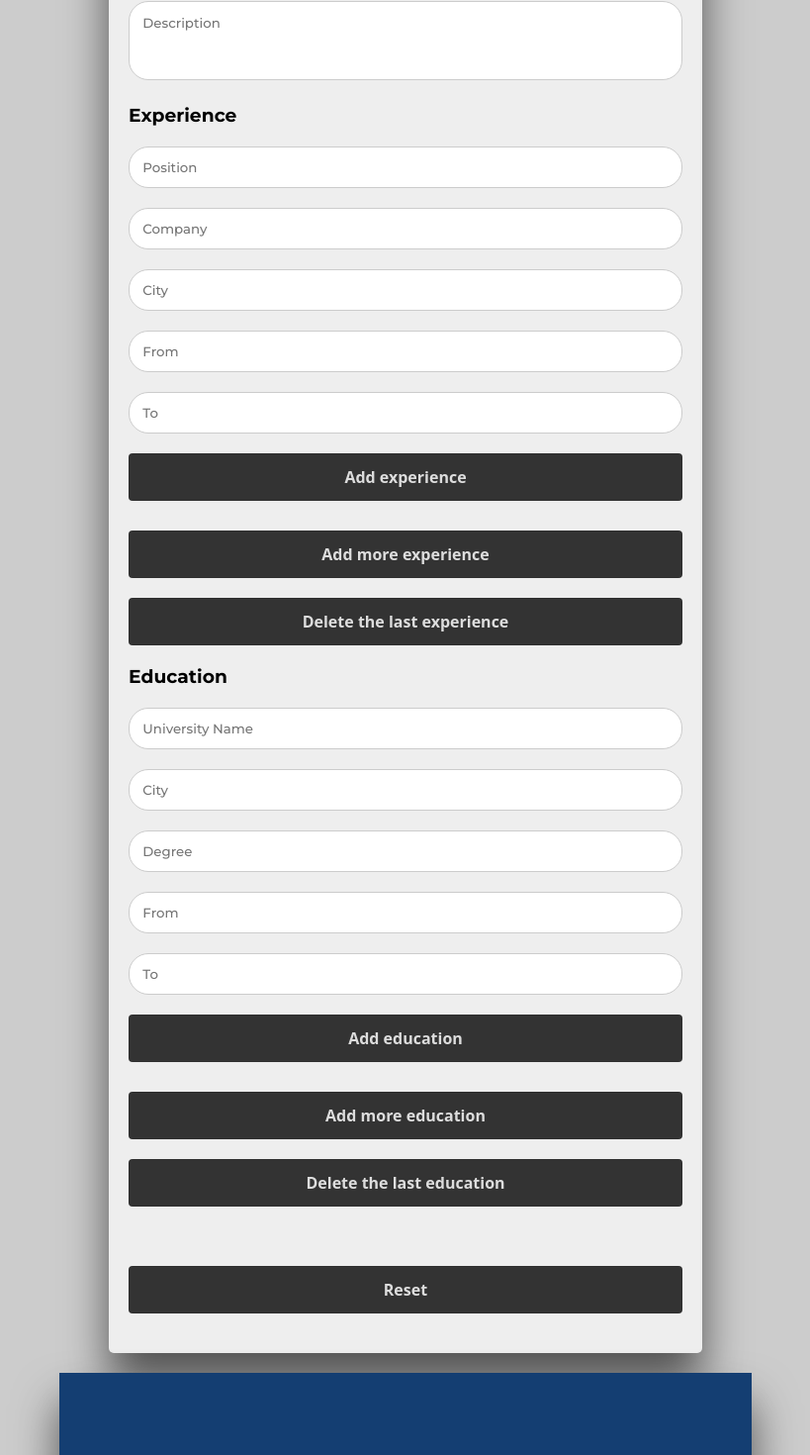
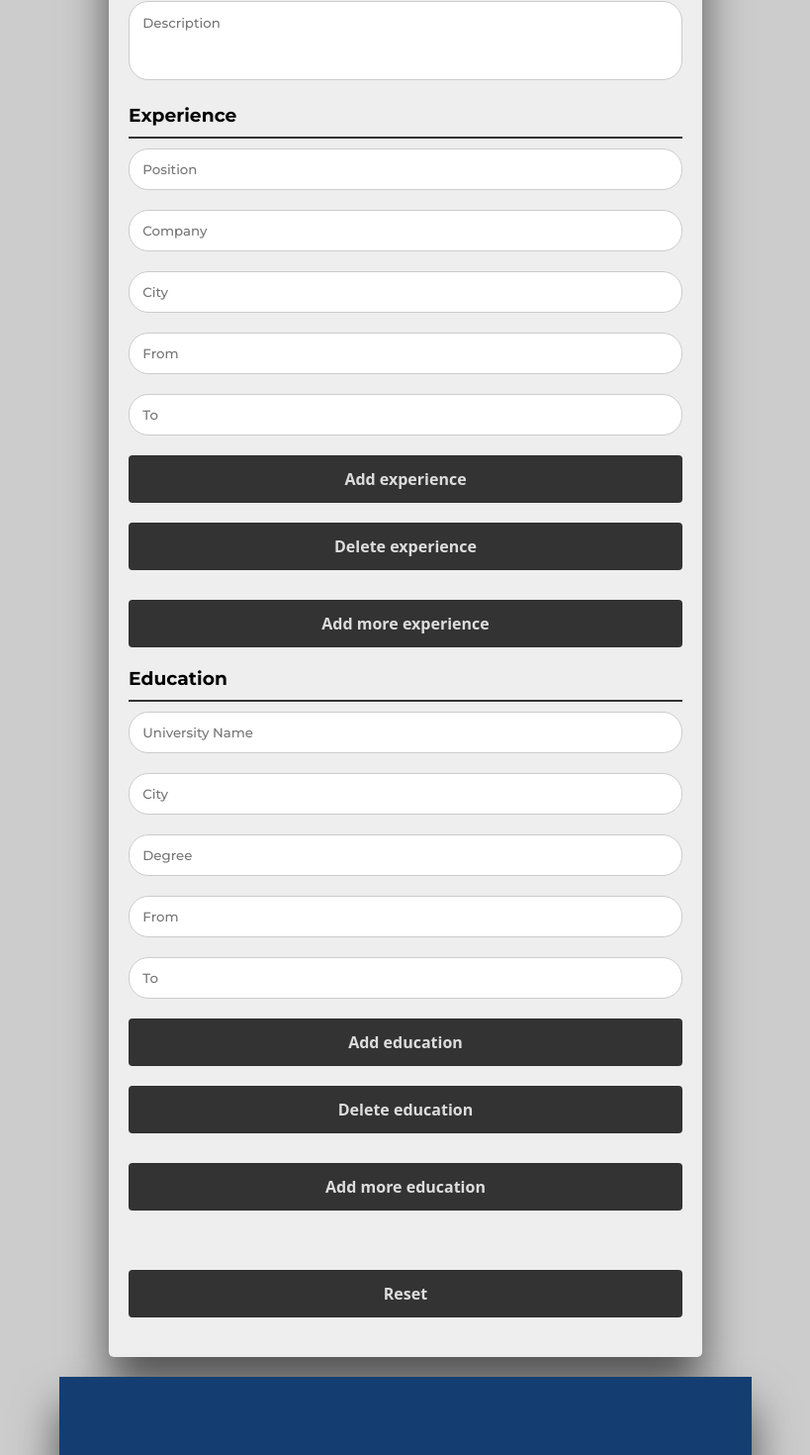
Before and after one commit to m2cci-bouzentm/react-cv-project, a React (Create React App) app: page / in a window 1280 px wide. Shown: the part 654-2124 px from the top of the page at 99% size, without its empty margins (230-1049 px from the left). Built offline with nearby package versions, Linux system fonts and the light colour scheme.

Commit message:
Added delete option for each experience or education form with its content Fixed some bugs when deleting Make the position of cv container stick when scrolling

```diff
--- a/src/App.js
+++ b/src/App.js
@@ -1,13 +1,13 @@
 import React, { Component } from 'react';
-import Nav from './components/Nav'
+import Nav from './components/Nav';
 // import './styles.module.css'
-import Main from './components/Main'
+import Main from './components/Main';
+import Footer from './components/Footer';
 class App extends Component {
   constructor(props) {
     super(props);
 
-    this.state = {
-    };
+    this.state = {};
   }
 
   render() {
@@ -15,9 +15,7 @@ class App extends Component {
       <div>
         <Nav />
         <Main />
-        <footer>
-
-        </footer>
+        <Footer />
       </div>
     );
   }
--- a/src/components/EducationForm.js
+++ b/src/components/EducationForm.js
@@ -6,19 +6,29 @@ export default class EducationForm extends Component {
     super(props);
 
     this.state = {
-      educationFormNum: [1],
+      educationFormNum: [0],
       education: {},
       educationArr: [],
     };
 
-    this.educationFormNum = 1;
+    this.educationFormNum = this.state.educationFormNum[0];
 
     this.handleChange = this.handleChange.bind(this);
     this.handleAddBtn = this.handleAddBtn.bind(this);
     this.handleDeleteBtn = this.handleDeleteBtn.bind(this);
     this.handleSubmit = this.handleSubmit.bind(this);
+    this.handleFocus = this.handleFocus.bind(this);
   }
 
+  handleFocus(e) {
+    if (!Object.keys(this.state.education).length) {
+      const inputsArr = [...e.target.parentElement.children].slice(0, -2);
+      inputsArr.forEach((input) => {
+        input.textContent = '';
+        input.value = '';
+      });
+    }
+  }
   handleChange(e) {
     let input = e.target;
     this.setState((prevState) => ({
@@ -29,7 +39,6 @@ export default class EducationForm extends Component {
       },
     }));
   }
-
   handleAddBtn(e) {
     e.preventDefault();
     this.educationFormNum++;
@@ -37,18 +46,19 @@ export default class EducationForm extends Component {
       educationFormNum: [...prevState.educationFormNum, this.educationFormNum],
     }));
   }
+  async handleDeleteBtn(e) {
+    e.preventDefault();
+    let targetedForm = e.target.parentElement;
 
-  handleDeleteBtn(e) {
-    e.preventDefault();
-    this.educationFormNum--;
-    this.setState((prevState) => ({
-      educationFormNum: [...prevState.educationFormNum].slice(0, -1),
-      educationArr: [...prevState.educationArr].slice(0, -1),
+    await this.setState((prevState) => ({
+      educationArr: prevState.educationArr.filter(
+        (educ) => educ.form !== targetedForm
+      ),
     }));
 
+    targetedForm.style.display = 'none';
     this.props.setEducationStateOfParent(this.state.educationArr);
   }
-
   async handleSubmit(e) {
     e.preventDefault();
 
@@ -71,44 +81,46 @@ export default class EducationForm extends Component {
   }
 
   render() {
-    const duplicateForm = this.state.educationFormNum.map((formNum) => {
+    const duplicateForm = this.state.educationFormNum.map((num) => {
       return (
-        <form key={formNum} action="" className={`form  ${styles.educationForm}`}>
+        <form key={num} action="" className={`form  ${styles.educationForm}`}>
           <input
             type="text"
             name="university"
             placeholder="University Name"
             onChange={this.handleChange}
+            onFocus={this.handleFocus}
           ></input>
           <input
             type="text"
             name="city"
             placeholder="City"
             onChange={this.handleChange}
+            onFocus={this.handleFocus}
           ></input>
           <input
             type="text"
             name="degree"
             placeholder="Degree"
             onChange={this.handleChange}
+            onFocus={this.handleFocus}
           ></input>
           <input
             type="number"
             name="from"
             placeholder="From"
             onChange={this.handleChange}
-            min="1923"
-            max="2050"
+            onFocus={this.handleFocus}
           ></input>
           <input
             type="number"
             name="to"
             placeholder="To"
             onChange={this.handleChange}
-            min="1923"
-            max="2050"
+            onFocus={this.handleFocus}
           ></input>
           <button onClick={this.handleSubmit}>Add education</button>
+          <button onClick={this.handleDeleteBtn}>Delete education</button>
         </form>
       );
     });
@@ -117,9 +129,6 @@ export default class EducationForm extends Component {
         <h3>Education</h3>
         {duplicateForm}
         <button onClick={this.handleAddBtn}>Add more education</button>
-        <button onClick={this.handleDeleteBtn}>
-          Delete the last education
-        </button>
       </div>
     );
   }
--- a/src/components/ExperienceForm.js
+++ b/src/components/ExperienceForm.js
@@ -5,19 +5,29 @@ export default class ExperienceForm extends Component {
   constructor(props) {
     super(props);
     this.state = {
-      experienceFormNum: [1],
+      experienceFormNum: [0],
       experience: {},
       experienceArr: [],
     };
 
-    this.experienceFormNum = 1;
+    this.experienceFormNum = this.state.experienceFormNum[0];
 
     this.handleChange = this.handleChange.bind(this);
     this.handleAddBtn = this.handleAddBtn.bind(this);
     this.handleDeleteBtn = this.handleDeleteBtn.bind(this);
     this.handleSubmit = this.handleSubmit.bind(this);
+    this.handleFocus = this.handleFocus.bind(this);
   }
 
+  handleFocus(e) {
+    if (!Object.keys(this.state.experience).length) {
+      const inputsArr = [...e.target.parentElement.children].slice(0, -2);
+      inputsArr.forEach(input => {
+        input.textContent = '';
+        input.value = '';
+      });
+    }
+  }
   handleChange(e) {
     let input = e.target;
     this.setState((prevState) => ({
@@ -28,7 +38,6 @@ export default class ExperienceForm extends Component {
       },
     }));
   }
-
   handleAddBtn(e) {
     e.preventDefault();
     this.experienceFormNum++;
@@ -39,18 +48,19 @@ export default class ExperienceForm extends Component {
       ],
     }));
   }
-
   async handleDeleteBtn(e) {
     e.preventDefault();
-    this.experienceFormNum--;
+    let targetedForm = e.target.parentElement;
+
     await this.setState((prevState) => ({
-      experienceFormNum: [...prevState.experienceFormNum].slice(0, -1), // deleting last form and its last object
-      experienceArr: [...prevState.experienceArr].slice(0, -1), // and its last object
+      experienceArr: prevState.experienceArr.filter(
+        (exp) => exp.form !== targetedForm
+      ),
     }));
 
+    targetedForm.style.display = 'none';
     this.props.setExperienceStateOfParent(this.state.experienceArr);
   }
-
   async handleSubmit(e) {
     e.preventDefault();
 
@@ -60,7 +70,7 @@ export default class ExperienceForm extends Component {
     });
 
     // set the filtered array as the new experienceArr
-    this.setState({
+    await this.setState({
       experienceArr: filteredExpArr,
     });
 
@@ -73,40 +83,46 @@ export default class ExperienceForm extends Component {
   }
 
   render() {
-    const duplicateForm = this.state.experienceFormNum.map((formNum) => {
+    const duplicateForm = this.state.experienceFormNum.map((num) => {
       return (
-        <form key={formNum} action="#" className={styles.experienceForm}>
+        <form key={num} action="#" className={styles.experienceForm}>
           <input
             type="text"
             name="position"
             placeholder="Position"
             onChange={this.handleChange}
+            onFocus={this.handleFocus}
           ></input>
           <input
             type="text"
             name="company"
             placeholder="Company"
             onChange={this.handleChange}
+            onFocus={this.handleFocus}
           ></input>
           <input
             type="text"
             name="city"
             placeholder="City"
             onChange={this.handleChange}
+            onFocus={this.handleFocus}
           ></input>
           <input
             type="number"
             name="from"
             placeholder="From"
             onChange={this.handleChange}
+            onFocus={this.handleFocus}
           ></input>
           <input
             type="number"
             name="to"
             placeholder="To"
             onChange={this.handleChange}
+            onFocus={this.handleFocus}
           ></input>
           <button onClick={this.handleSubmit}>Add experience</button>
+          <button onClick={this.handleDeleteBtn}>Delete experience</button>
         </form>
       );
     });
@@ -114,10 +130,7 @@ export default class ExperienceForm extends Component {
       <div className={styles.experienceForm}>
         <h3>Experience</h3>
         {duplicateForm}
-        <button onClick={this.handleAddBtn}>Add more experience</button>
-        <button onClick={this.handleDeleteBtn}>
-          Delete the last experience
-        </button>
+        <button onClick={this.handleAddBtn}> Add more experience</button>
       </div>
     );
   }
--- /dev/null
+++ b/src/components/Footer.js
@@ -0,0 +1,20 @@
+import React from 'react'
+import styles from '../styles.module.css';
+import { FontAwesomeIcon } from '@fortawesome/react-fontawesome';
+import { faGithub } from '@fortawesome/free-brands-svg-icons'
+
+
+const Footer = () => {
+  return (
+    <footer className={styles.footer}>
+      <p>
+        Copyright © 2022 Mohamed-24-03-2022
+        <a href="https://github.com/mohamed-24-03-2022" target="_blank" rel="noreferrer">
+          <FontAwesomeIcon icon={faGithub} />
+        </a>
+      </p>
+    </footer>
+  )
+}
+
+export default Footer
--- a/src/components/InformationForm.js
+++ b/src/components/InformationForm.js
@@ -29,14 +29,12 @@ class InformationForm extends Component {
 
     // using file reader API
     const reader = new FileReader();
-    let img;
     reader.readAsDataURL(input.files[0]);
     reader.onload = () => {
-      img = reader.result;
       this.setState((prevState) => ({
         personalInformation: {
           ...prevState.personalInformation,
-          [input.name]: img,
+          [input.name]: reader.result,
         },
       }));
     };
@@ -68,6 +66,7 @@ class InformationForm extends Component {
       inputArr.forEach((input) => {
         if (!input.hasAttribute("name")) return;
         input.value = '';
+        input.textContent = '';
       });
     }
 
--- a/src/components/ShowCase.js
+++ b/src/components/ShowCase.js
@@ -19,6 +19,7 @@ class ShowCase extends Component {
       photo,
       title,
     } = this.props.information.personalInformation;
+
     return (
       <div className={styles.cvShowCase}>
         <div className={styles.firstRow}>
--- a/src/styles.module.css
+++ b/src/styles.module.css
@@ -8,12 +8,8 @@
 }
 body {
   font-family: 'Montserrat', sans-serif;
-  /* font-family: 'Roboto', sans-serif; */
   background-color: #cccccc;
-  display: flex;
-  flex-direction: column;
-  justify-content: center;
-  gap: 10px;
+  height: 100%;
 }
 /* _______________________________________________________ */
 .navBar {
@@ -32,7 +28,7 @@ body {
 }
 /* _______________________________________________________ */
 .main {
-  height: 100vh;
+  height: 100%;
   display: flex;
   justify-content: center;
   flex-wrap: wrap;
@@ -59,6 +55,10 @@ body {
   display: flex;
   flex-direction: column;
   margin: 10px 0;
+
+}
+.educationForm form,.experienceForm form {
+  border-top: solid 2px #333;
 }
 .settings {
   margin: 40px 0 0;
@@ -72,6 +72,8 @@ body {
   grid-template-rows: 1.5fr 8.5fr;
   color: #333;
   padding: 0;
+  position: sticky;
+  top: 5px
 }
 
 .firstRow {
@@ -139,6 +141,25 @@ img {
 }
 .rightColumn p {
   font-size: 0.75rem;
+}
+
+/*__________________________________________________*/
+.footer {
+  display: flex;
+  justify-content: center;
+  align-items: center;
+  background-color: #333;
+  color: #eee;
+  box-shadow: inset #33333362 5px 1px 20px;
+  padding: 15px;
+}
+a {
+  decoration: none;
+  color: inherit;
+  border-radius: 10px;
+}
+a svg {
+  padding: 0 5px;
 }
 
 
```
